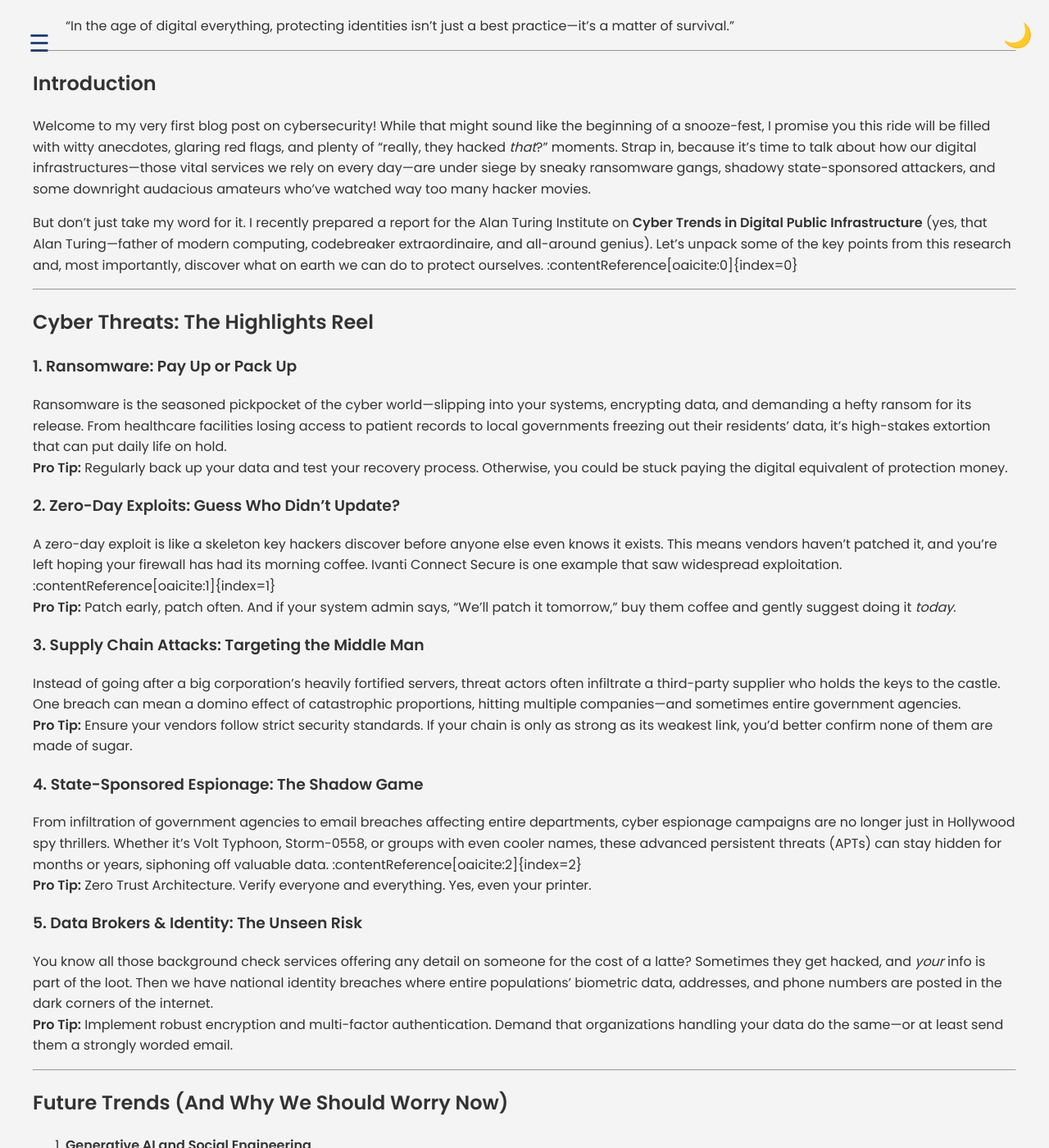
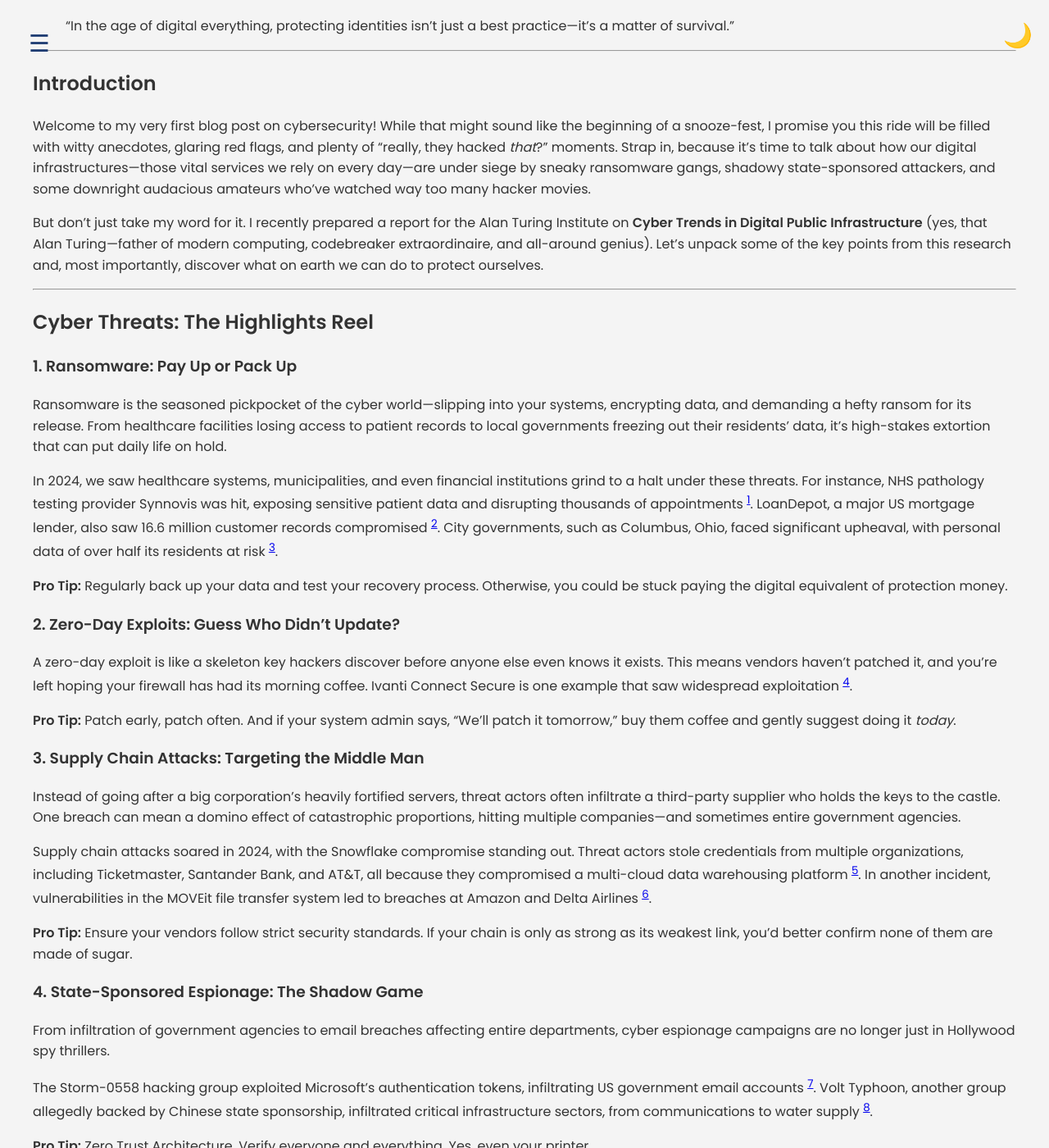
Before and after one commit to barrryblock/barrryblock.github.io, a Jekyll site: the page built from _posts/2025-02-21-cyber-security-trends-shaping-our-dpi.md, in a window 1280 px wide and 1400 px high, scrolled down 222 px. Shown: the whole window at 82% size. Built offline with Jekyll 4.4.1, drawn with Linux system fonts in a browser that asks for light colours; our own code applies the rules of GitHub Pages for plain Markdown files; some of the changed text lies outside the part shown.

Commit message:
fixed references

```diff
--- a/_posts/2025-02-21-cyber-security-trends-shaping-our-dpi.md
+++ b/_posts/2025-02-21-cyber-security-trends-shaping-our-dpi.md
@@ -11,7 +11,7 @@
 
 Welcome to my very first blog post on cybersecurity! While that might sound like the beginning of a snooze-fest, I promise you this ride will be filled with witty anecdotes, glaring red flags, and plenty of “really, they hacked _that_?” moments. Strap in, because it’s time to talk about how our digital infrastructures—those vital services we rely on every day—are under siege by sneaky ransomware gangs, shadowy state-sponsored attackers, and some downright audacious amateurs who’ve watched way too many hacker movies.
 
-But don’t just take my word for it. I recently prepared a report for the Alan Turing Institute on **Cyber Trends in Digital Public Infrastructure** (yes, that Alan Turing—father of modern computing, codebreaker extraordinaire, and all-around genius). Let’s unpack some of the key points from this research and, most importantly, discover what on earth we can do to protect ourselves. :contentReference[oaicite:0]{index=0}
+But don’t just take my word for it. I recently prepared a report for the Alan Turing Institute on **Cyber Trends in Digital Public Infrastructure** (yes, that Alan Turing—father of modern computing, codebreaker extraordinaire, and all-around genius). Let’s unpack some of the key points from this research and, most importantly, discover what on earth we can do to protect ourselves.
 
 ---
 
@@ -19,22 +19,36 @@ But don’t just take my word for it. I recently prepared a report for the Alan
 
 ### 1. Ransomware: Pay Up or Pack Up
 Ransomware is the seasoned pickpocket of the cyber world—slipping into your systems, encrypting data, and demanding a hefty ransom for its release. From healthcare facilities losing access to patient records to local governments freezing out their residents’ data, it’s high-stakes extortion that can put daily life on hold.
+
+In 2024, we saw healthcare systems, municipalities, and even financial institutions grind to a halt under these threats. For instance, NHS pathology testing provider Synnovis was hit, exposing sensitive patient data and disrupting thousands of appointments [^1]. LoanDepot, a major US mortgage lender, also saw 16.6 million customer records compromised [^2]. City governments, such as Columbus, Ohio, faced significant upheaval, with personal data of over half its residents at risk [^3].
+
 **Pro Tip:** Regularly back up your data and test your recovery process. Otherwise, you could be stuck paying the digital equivalent of protection money.
 
 ### 2. Zero-Day Exploits: Guess Who Didn’t Update?
-A zero-day exploit is like a skeleton key hackers discover before anyone else even knows it exists. This means vendors haven’t patched it, and you’re left hoping your firewall has had its morning coffee. Ivanti Connect Secure is one example that saw widespread exploitation. :contentReference[oaicite:1]{index=1}
+A zero-day exploit is like a skeleton key hackers discover before anyone else even knows it exists. This means vendors haven’t patched it, and you’re left hoping your firewall has had its morning coffee. Ivanti Connect Secure is one example that saw widespread exploitation [^4].
+
 **Pro Tip:** Patch early, patch often. And if your system admin says, “We’ll patch it tomorrow,” buy them coffee and gently suggest doing it _today_.
 
 ### 3. Supply Chain Attacks: Targeting the Middle Man
 Instead of going after a big corporation’s heavily fortified servers, threat actors often infiltrate a third-party supplier who holds the keys to the castle. One breach can mean a domino effect of catastrophic proportions, hitting multiple companies—and sometimes entire government agencies.
+
+Supply chain attacks soared in 2024, with the Snowflake compromise standing out. Threat actors stole credentials from multiple organizations, including Ticketmaster, Santander Bank, and AT&T, all because they compromised a multi-cloud data warehousing platform [^5]. In another incident, vulnerabilities in the MOVEit file transfer system led to breaches at Amazon and Delta Airlines [^6].
+
 **Pro Tip:** Ensure your vendors follow strict security standards. If your chain is only as strong as its weakest link, you’d better confirm none of them are made of sugar.
 
 ### 4. State-Sponsored Espionage: The Shadow Game
-From infiltration of government agencies to email breaches affecting entire departments, cyber espionage campaigns are no longer just in Hollywood spy thrillers. Whether it’s Volt Typhoon, Storm-0558, or groups with even cooler names, these advanced persistent threats (APTs) can stay hidden for months or years, siphoning off valuable data. :contentReference[oaicite:2]{index=2}
+From infiltration of government agencies to email breaches affecting entire departments, cyber espionage campaigns are no longer just in Hollywood spy thrillers.
+
+The Storm-0558 hacking group exploited Microsoft’s authentication tokens, infiltrating US government email accounts [^7]. Volt Typhoon, another group allegedly backed by Chinese state sponsorship, infiltrated critical infrastructure sectors, from communications to water supply [^8].
+
 **Pro Tip:** Zero Trust Architecture. Verify everyone and everything. Yes, even your printer.
 
 ### 5. Data Brokers & Identity: The Unseen Risk
 You know all those background check services offering any detail on someone for the cost of a latte? Sometimes they get hacked, and _your_ info is part of the loot. Then we have national identity breaches where entire populations’ biometric data, addresses, and phone numbers are posted in the dark corners of the internet.
+
+A breach at National Public Data exposed sensitive information (possibly including Social Security numbers) of millions of people across multiple countries [^9]. Meanwhile, a massive breach in El Salvador’s national digital infrastructure compromised the personal data of 5.1 million citizens—including biometric facial photos [^10]—highlighting how national identity systems can become gold mines for cybercriminals.
+
+
 **Pro Tip:** Implement robust encryption and multi-factor authentication. Demand that organizations handling your data do the same—or at least send them a strongly worded email.
 
 ---
@@ -89,4 +103,16 @@ The future of digital infrastructure stands on the shoulders of institutions lik
 
 Thanks for joining me on this whirlwind look at all things cyber. Stay sharp, update your software, and come back soon for more cybersecurity insights that (hopefully) won’t put you to sleep.
 
+## References
+
+[^1]: **National Health Service (NHS) Cyberattack (UK)** – Ransomware attack on Synnovis impacting 400GB of stolen patient data, June 3, 2024.
+[^2]: **LoanDepot Ransomware Attack (US)** – Targeted mortgage lender, compromised 16.6 million customers (January 8, 2024).
+[^3]: **City of Columbus Ransomware Attack** – Affected personal data of 55% of residents, July 2024.
+[^4]: **Mass Exploitation of Ivanti Zero-Day Vulnerabilities** – Early 2024, impacted government, military, and critical infrastructure.
+[^5]: **Snowflake Attack (June 2024)** – Supply chain breach affecting Ticketmaster, Santander Bank, and AT&T.
+[^6]: **MOVEit Vulnerability Exploitation** – Late 2024, exposed Amazon employee contact info and Delta Airlines user data.
+[^7]: **US Government Email Breach (Storm-0558)** – Began May 15, 2023, forging authentication tokens to access Microsoft and Azure AD accounts.
+[^8]: **Volt Typhoon Infiltration (January 31)** – Disrupted by the US DOJ, infiltration across communications, energy, transportation, and water sectors.
+[^9]: **Potential Breach of National Public Data (August 2024)** – Public records data broker exposing personal info of possibly hundreds of millions.
+[^10]: **El Salvador National Data Breach** – Affecting 5.1 million people (80% of the country’s population) with facial photos, phone numbers, addresses, and DUIs.
 ---
```
